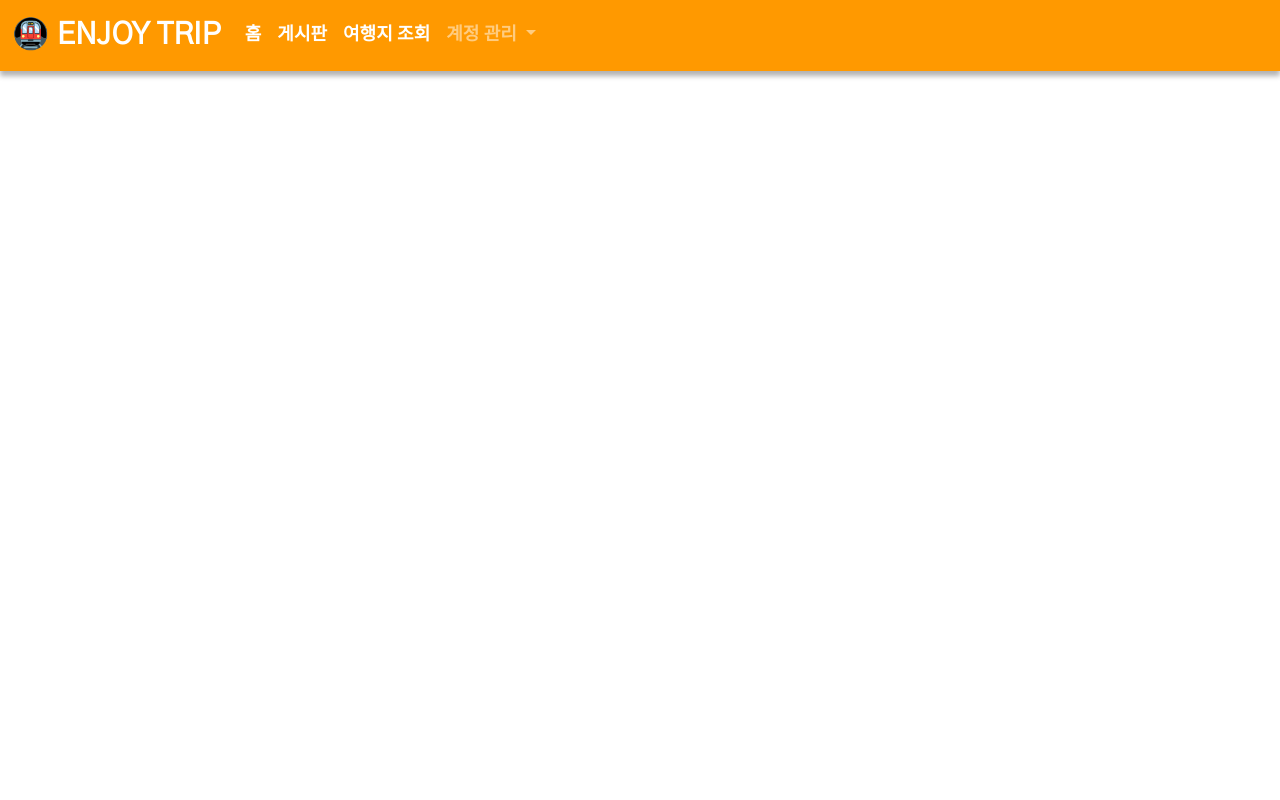
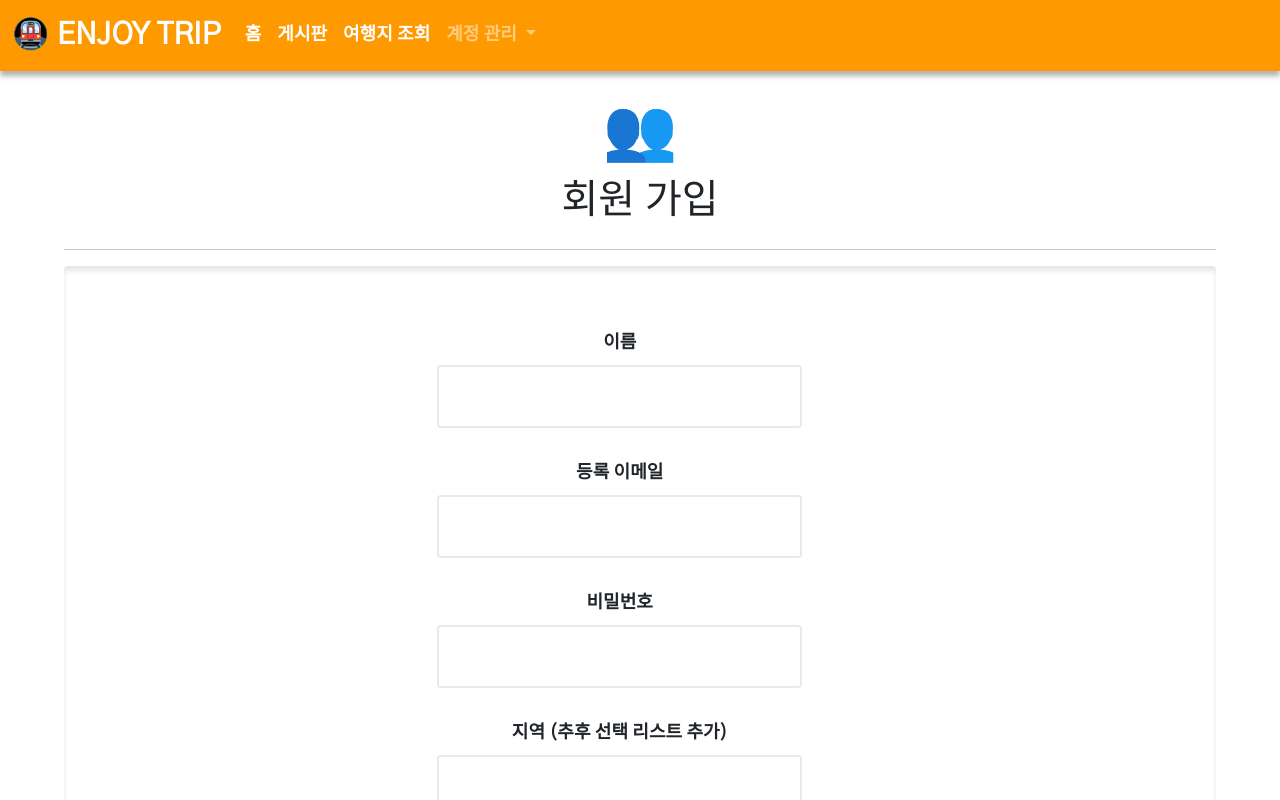
Before and after one commit to ForteEscape/Trip-Final-FrontEnd, a Vue app in the folder vueTeam/: page /customer/register in a window 1280 px wide. Built offline with nearby package versions, Linux system fonts and the light colour scheme.

Commit message:
[FEAT] CRUD 양식 통일

```diff
--- a/vueTeam/src/assets/colortheme.css
+++ b/vueTeam/src/assets/colortheme.css
@@ -7,7 +7,7 @@
     --trip-color-six: rgb(233, 233, 233);
 }
 
-* {
+.btn {
     font-weight: 600;
 }
 
@@ -60,5 +60,7 @@
   }
 
   .button-basic:hover {
+    color: white;
+    font-weight: 600;
     background-color: var(--trip-color-two);
   }
--- a/vueTeam/src/components/KakaoMap.vue
+++ b/vueTeam/src/components/KakaoMap.vue
@@ -2,8 +2,8 @@
     <div>
       <div id="map"></div>
       <div class="button-group">
-        <button @click="changeSize(0)">Hide</button>
-        <button @click="changeSize(400)">show</button>
+        <!-- <button @click="changeSize(0)">Hide</button> -->
+        <!-- <button @click="changeSize(400)">show</button> -->
         <button @click="displayMarker(markerPositions1)">marker set 1</button>
         <button @click="displayMarker(markerPositions2)">marker set 2</button>
         <button @click="displayMarker([])">marker set 3 (empty)</button>
@@ -44,7 +44,7 @@
         /* global kakao */
         script.onload = () => kakao.maps.load(this.initMap);
         script.src =
-          "//dapi.kakao.com/v2/maps/sdk.js?autoload=false&appkey=0fec12a978cde1e45de3863164ab1eda";
+          "//dapi.kakao.com/v2/maps/sdk.js?autoload=false&appkey=0fec12a978cde1e45de3863164ab1eda&libraries=services,clusterer,drawing";
         document.head.appendChild(script);
       }
     },
@@ -60,12 +60,12 @@
         //지도 객체는 반응형 관리 대상이 아니므로 initMap에서 선언합니다.
         this.map = new kakao.maps.Map(container, options);
       },
-      changeSize(size) {
-        const container = document.getElementById("map");
-        container.style.width = `${size}px`;
-        container.style.height = `${size}px`;
-        toRaw(this.map).relayout();
-      },
+      // changeSize(size) {
+      //   const container = document.getElementById("map");
+      //   container.style.width = `${size}px`;
+      //   container.style.height = `${size}px`;
+      //   toRaw(this.map).relayout();
+      // },
       displayMarker(markerPositions) {
         if (this.markers.length > 0) {
           this.markers.forEach((marker) => marker.setMap(null));
@@ -114,6 +114,8 @@
       },
     },
   };
+
+
   </script>
 
   <!-- Add "scoped" attribute to limit CSS to this component only -->
--- a/vueTeam/src/components/TopNav.vue
+++ b/vueTeam/src/components/TopNav.vue
@@ -7,6 +7,7 @@
     const myPageRoute = '/myPage';
     const loginRoute = '/login';
     const searchRoute = '/spotSearch'
+    const registerRoute = '/customer/register'
 </script>
 
 <template>
@@ -36,6 +37,8 @@
                                 <li><RouterLink class="dropdown-item" :to="myPageRoute">마이페이지</RouterLink></li>
                                 <li><hr class="dropdown-divider"></li>
                                 <li><RouterLink class="dropdown-item" :to="loginRoute">로그인(임시)</RouterLink></li>
+                                <li><hr class="dropdown-divider"></li>
+                                <li><RouterLink class="dropdown-item" :to="registerRoute">회원 가입</RouterLink></li>
                             </ul>
                         </li>
                     </ul>
--- a/vueTeam/src/router/index.js
+++ b/vueTeam/src/router/index.js
@@ -6,6 +6,7 @@ import MyPageView from '@/views/MyPageView.vue'
 import LoginView from '@/views/LoginView.vue'
 import SpotSearchView from '@/views/SpotSearchView.vue'
 import BoardWriteView from '@/views/BoardWriteView.vue'
+import CustomerRegisterView from '@/views/CustomerRegisterView.vue'
 
 const router = createRouter({
   history: createWebHistory(import.meta.env.BASE_URL),
@@ -45,6 +46,11 @@ const router = createRouter({
       name: 'boardwrite',
       component: BoardWriteView
     },
+    {
+      path: '/customer/register',
+      name: 'customerregister',
+      component: CustomerRegisterView
+    },
   ]
 })
 
--- a/vueTeam/src/views/BoardDetailView.vue
+++ b/vueTeam/src/views/BoardDetailView.vue
@@ -117,14 +117,17 @@ function boardUpdate() {
         <textarea v-else v-model="editContent"></textarea>
     </div>
 
-    <button v-if="!isEditing" @click="toggleEdit">글 수정</button>
-    <button v-if="!isEditing" @click="boardDelete">글 삭제</button>
-    <button v-if="isEditing" @click="toggleEdit">수정 취소</button>
-    <button v-if="isEditing" @click="boardUpdate">수정 반영</button>
+    <div class="btn-group">
+      <button class="btn button-basic" v-if="!isEditing" @click="toggleEdit">글 수정</button>
+      <button class="btn btn-danger" v-if="!isEditing" @click="boardDelete">글 삭제</button>
+      <button v-if="isEditing" @click="toggleEdit">수정 취소</button>
+      <button v-if="isEditing" @click="boardUpdate">수정 반영</button>
+    </div>
   </div>
 </template>
 
 <style scoped>
+@import "../assets/colortheme.css";
 
 .page-icon {
   font-size: 60px;
@@ -186,4 +189,9 @@ input {
 textarea {
   border: none;
 }
+
+.btn-group {
+  margin-top: 2rem;
+  gap: 1rem;
+}
 </style>
--- a/vueTeam/src/views/BoardView.vue
+++ b/vueTeam/src/views/BoardView.vue
@@ -116,10 +116,6 @@
   border-radius: 4px;
 }
 
-.btn:hover {
-  background-color: var(--trip-color-two);
-}
-
 .card-title {
   font-weight: 600;
 }
--- a/vueTeam/src/views/BoardWriteView.vue
+++ b/vueTeam/src/views/BoardWriteView.vue
@@ -44,7 +44,7 @@ import { addBoard } from "@/api/board.js";
 
     <hr style="width: 90%;">
       <div class="content-wrapper shadow-inset">
-        <div id="post" action="/submit-post" method="post" enctype="multipart/form-data">
+        <div id="post">
             <label for="title">제목</label>
             <input type="text" v-model="title">
 
@@ -55,13 +55,15 @@ import { addBoard } from "@/api/board.js";
             <textarea id="content" name="content" rows="10" cols="50" v-model="content"></textarea>
             <br>
             <br>
-            <button @click="boardInsert">작성 완료</button>
+            <button type="button" class="btn button-basic" @click="boardInsert">작성 완료</button>
         </div>
       </div>
   </div>
 </template>
 
 <style scoped>
+@import "../assets/colortheme.css";
+
 .page-icon {
   font-size: 60px;
 }
--- a/vueTeam/src/views/CustomerRegisterView.vue
+++ b/vueTeam/src/views/CustomerRegisterView.vue
@@ -0,0 +1,100 @@
+<script setup>
+import { ref } from "vue";
+import { useRouter } from "vue-router";
+
+const router = useRouter();
+
+const name = ref("");
+const email = ref("");
+const password = ref("");
+const address = ref("");
+
+function registerUser() {
+  console.log({
+    name: name.value,
+    email: email.value,
+    password: password.value,
+    address: address.value,
+    selfIntroduction: selfIntroduction.value,
+  });
+
+  // Redirect or show success message
+  alert("회원가입 완료");
+  router.push({ name: 'home' }); // Assuming you have a 'home' route
+}
+</script>
+
+<template>
+  <div class="page-wrapper">
+    <div class="page-icon">👥</div>
+    <div class="title">
+      <h1>회원 가입</h1>
+    </div>
+
+    <hr style="width: 90%;">
+
+    <div class="content-wrapper shadow-inset">
+      <form @submit.prevent="registerUser">
+        <div id="registration" class="form-group">
+          <label for="name">이름</label>
+          <input type="text" id="name" name="name" v-model="name" required>
+
+          <label for="email">등록 이메일</label>
+          <input type="email" id="email" name="email" v-model="email" required>
+
+          <label for="password">비밀번호</label>
+          <input type="password" id="password" name="password" v-model="password" required>
+
+          <label for="address">지역 (추후 선택 리스트 추가)</label>
+          <input type="text" id="address" name="address" v-model="address" required>
+        </div>
+        <button type="submit">회원 가입 완료</button>
+      </form>
+    </div>
+  </div>
+</template>
+
+<style scoped>
+.page-icon {
+  font-size: 60px;
+}
+
+.page-wrapper {
+  display: flex;
+  flex-direction: column;
+  align-items: center;
+}
+
+.content-wrapper {
+  display: flex;
+  padding: 2rem 2rem;
+  flex-direction: column;
+  align-items: center;
+  justify-content: center;
+  width: 90%;
+  border-radius: 4px;
+}
+
+#registration {
+  display: flex;
+  flex-direction: column;
+  align-items: center;
+  justify-content: center;
+  width: 90%;
+}
+
+#registration label {
+  margin-top: 2rem;
+}
+
+#registration input, #registration textarea {
+  border: 2px solid var(--trip-color-six);
+  border-radius: 4px;
+  padding: 1rem 1rem;
+  width: 100%;
+}
+
+#registration button {
+  margin-top: 2rem;
+}
+</style>
```
